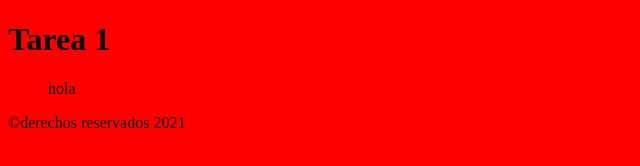
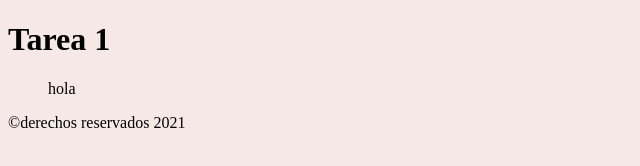
Before and after one commit to odelcid-2017173/Proyecto1, a plain HTML site: page index.html in a window 1280 px wide. Shown: the whole page, without its empty margins (0-640 px from the left). Drawn offline with Linux system fonts and the light colour scheme.

Commit message:
Se cambio el color del background

```diff
--- a/index.html
+++ b/index.html
@@ -11,7 +11,7 @@
         </h1>
     </header>
 </head>
-<body style="background-color:#FF0000;">
+<body style="background-color:#f7e8e8;">
     <header>
         <ul>
             hola
```
